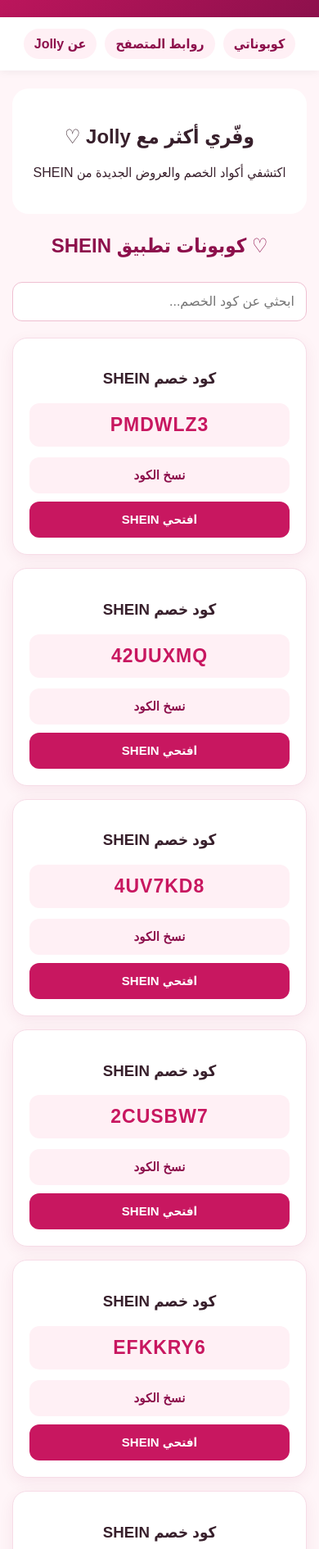
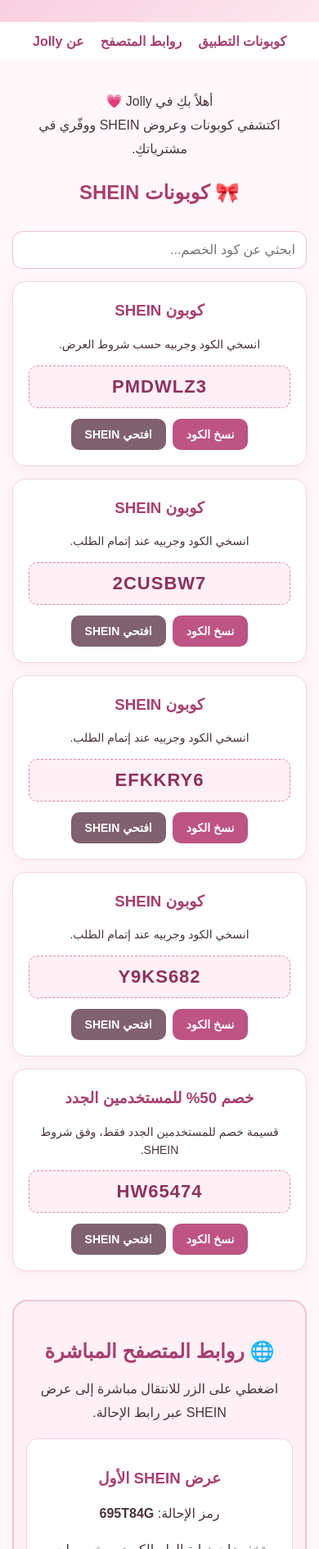
Before and after one commit to maryamsweity60-arch/Jolly, a plain HTML site: page index.html in a window 390 px wide. Shown: the part 110-2000 px from the top of the page at 82% size. Drawn offline with Linux system fonts and the light colour scheme.

Commit message:
Update index.html

```diff
--- a/index.html
+++ b/index.html
@@ -4,321 +4,174 @@
 <head>
 <meta charset="UTF-8">
 <meta name="viewport" content="width=device-width, initial-scale=1.0">
-<title>Jolly | كوبونات SHEIN</title>
+<title>Jolly | كوبونات شي إن</title>
 <style>
-:root {
-  --pink:#c81760;
-  --dark:#8d104c;
-  --light:#fff5f8;
-  --gold:#ffc75a;
-  --white:#fff;
-}
-* {box-sizing:border-box}
-body {
-  margin:0;
-  font-family:Arial,Tahoma,sans-serif;
-  background:var(--light);
-  color:#38202c;
-}
-header {
-  background:linear-gradient(135deg,#c81760,#8d104c);
-  color:white;
-  text-align:center;
-  padding:30px 15px;
-}
-.logo {font-size:38px;font-weight:900;letter-spacing:2px}
-header p {margin:8px 0 0}
-nav {
-  display:flex;
-  justify-content:center;
-  flex-wrap:wrap;
-  gap:10px;
-  padding:14px;
-  background:white;
-  position:sticky;
-  top:0;
-  z-index:5;
-  box-shadow:0 2px 10px #0000000d;
-}
-nav a {
-  text-decoration:none;
-  color:var(--dark);
-  font-weight:bold;
-  padding:9px 13px;
-  border-radius:20px;
-  background:#fff0f5;
-}
-.container {max-width:950px;margin:auto;padding:22px 15px}
-.hero {
-  text-align:center;
-  padding:25px 15px;
-  background:white;
-  border-radius:20px;
-  margin-bottom:25px;
-}
-h2 {color:var(--dark);text-align:center}
-.search {
-  width:100%;
-  padding:14px;
-  border:1px solid #efbfd1;
-  border-radius:12px;
-  font-size:16px;
-  margin:10px 0 20px;
-}
-.grid {
-  display:grid;
-  grid-template-columns:repeat(auto-fit,minmax(220px,1fr));
-  gap:16px;
-}
-.card {
-  background:white;
-  padding:20px;
-  border-radius:18px;
-  text-align:center;
-  box-shadow:0 5px 18px #8d104c12;
-  border:1px solid #f7dce7;
-}
-.code {
-  font-size:23px;
-  font-weight:900;
-  color:var(--pink);
-  background:#fff0f5;
-  padding:13px;
-  border-radius:12px;
-  margin:13px 0;
-  letter-spacing:1px;
-  direction:ltr;
-}
-button,.main-link {
-  display:block;
-  width:100%;
-  border:0;
-  border-radius:12px;
-  padding:13px;
-  margin-top:10px;
-  font-size:15px;
-  font-weight:bold;
-  cursor:pointer;
-  text-decoration:none;
-}
-.copy {background:#fff0f5;color:var(--dark)}
-.activate {background:var(--pink);color:white}
-.activate:hover {background:var(--dark)}
-.browser-section {
-  margin-top:40px;
-  padding:22px;
-  background:#fff;
-  border-radius:20px;
-  border:2px solid #f5c8da;
-}
-.browser-card {
-  border:1px solid #f1cada;
-  border-radius:17px;
-  padding:20px;
-  background:#fffafd;
-  text-align:center;
-}
-.discount {
-  color:var(--pink);
-  font-size:25px;
-  font-weight:900;
-  margin:12px 0;
-}
-.note {font-size:13px;color:#806575;line-height:1.7}
-footer {
-  text-align:center;
-  padding:28px 15px;
-  color:#806575;
-  font-size:13px;
-}
-.hidden {display:none}
+*{box-sizing:border-box}
+body{margin:0;font-family:Arial,sans-serif;background:#fff7fa;color:#49343d}
+header{background:linear-gradient(135deg,#f8c9dc,#fce8f0);text-align:center;padding:30px 15px}
+header h1{font-size:42px;margin:0;color:#a83f70;letter-spacing:2px}
+header p{margin:10px 0 0}
+nav{display:flex;justify-content:center;gap:20px;flex-wrap:wrap;padding:14px;background:#fff}
+nav a{color:#a83f70;text-decoration:none;font-weight:bold}
+.container{max-width:950px;margin:auto;padding:20px 15px}
+h2{text-align:center;color:#a83f70;margin:25px 0 18px}
+.intro{text-align:center;line-height:1.8}
+.search{width:100%;padding:13px;border:1px solid #edbfd1;border-radius:12px;font-size:16px;margin:15px 0}
+.grid{display:grid;grid-template-columns:repeat(auto-fit,minmax(230px,1fr));gap:15px}
+.card{background:white;border:1px solid #f1d5e0;border-radius:16px;padding:19px;text-align:center;box-shadow:0 4px 14px #a83f7010}
+.card h3{color:#a83f70;margin-top:5px}
+.code{font-size:22px;font-weight:bold;letter-spacing:1px;color:#8e315d;background:#fff0f5;border:1px dashed #d98aaa;border-radius:10px;padding:12px;margin:13px 0}
+.card p{line-height:1.6;font-size:14px}
+.actions{display:flex;gap:8px;justify-content:center;flex-wrap:wrap}
+.action{display:inline-block;border:0;border-radius:10px;padding:11px 17px;background:#bd5483;color:white;cursor:pointer;font-weight:bold;text-decoration:none;font-size:14px}
+.action:hover{background:#963b65}
+.action.secondary{background:#80616f}
+.browser-section{margin-top:35px;padding:22px 15px;background:#fff0f5;border:2px solid #edc4d5;border-radius:18px}
+.browser-card{background:white;border-radius:14px;padding:18px;margin:14px 0;text-align:center;border:1px solid #efd2de}
+.browser-card h3{color:#a83f70}
+.browser-card p{line-height:1.7}
+.browser-card a{display:inline-block;text-decoration:none;background:#a83f70;color:white;padding:13px 22px;border-radius:10px;font-weight:bold;margin-top:8px}
+.note{font-size:13px;color:#80616f;text-align:center;line-height:1.7}
+footer{text-align:center;padding:25px;background:#f8dce7;margin-top:30px;font-size:13px;line-height:1.8}
 </style>
 </head>
 <body>
 
 <header>
-  <div class="logo">JOLLY ♡</div>
-  <p>عالمكِ لعروض وكوبونات SHEIN</p>
+<h1>Jolly</h1>
+<p>عالمكِ للتوفير والتسوق الذكي 🌸</p>
 </header>
 
 <nav>
-  <a href="#coupons">كوبوناتي</a>
+<a href="#coupons">كوبونات التطبيق</a>
 <a href="#browser">روابط المتصفح</a>
 <a href="#about">عن Jolly</a>
 </nav>
 
 <main class="container">
-
-  <section class="hero">
-    <h1>وفّري أكثر مع Jolly ♡</h1>
-    <p>اكتشفي أكواد الخصم والعروض الجديدة من SHEIN</p>
-  </section>
+<p class="intro">أهلاً بكِ في Jolly 💗
+<br>اكتشفي كوبونات وعروض SHEIN ووفّري في مشترياتكِ.</p>
 
 <section id="coupons">
-    <h2>♡ كوبونات تطبيق SHEIN</h2>
-    <input class="search" id="search" type="search"
-      placeholder="ابحثي عن كود الخصم..."
-      oninput="filterCoupons()">
+<h2>🎀 كوبونات SHEIN</h2>
+<input class="search" id="search" type="text" placeholder="ابحثي عن كود الخصم...">
 
 <div class="grid" id="couponGrid">
 
-      <article class="card" data-code="PMDWLZ3">
-        <h3>كود خصم SHEIN</h3>
+<div class="card">
+<h3>كوبون SHEIN</h3>
+<p>انسخي الكود وجربيه حسب شروط العرض.</p>
 <div class="code">PMDWLZ3</div>
-        <button class="copy" onclick="copyCode('PMDWLZ3')">نسخ الكود</button>
-        <a class="main-link activate"
-          href="https://onelink.shein.com/36/5r3jyk8cswmo"
-          target="_blank" rel="noopener noreferrer">افتحي SHEIN</a>
-      </article>
+<div class="actions">
+<button class="action" onclick="copyCode('PMDWLZ3')">نسخ الكود</button>
+<a class="action secondary" href="https://onelink.shein.com/36/5r3jyk8cswmo" target="_blank" rel="noopener">افتحي SHEIN</a>
+</div>
+</div>
 
-      <article class="card" data-code="42UUXMQ">
-        <h3>كود خصم SHEIN</h3>
-        <div class="code">42UUXMQ</div>
-        <button class="copy" onclick="copyCode('42UUXMQ')">نسخ الكود</button>
-        <a class="main-link activate"
-          href="https://onelink.shein.com/41/5uz402rv5151"
-          target="_blank" rel="noopener noreferrer">افتحي SHEIN</a>
-      </article>
+<div class="card">
+<h3>كوبون SHEIN</h3>
+<p>انسخي الكود وجربيه عند إتمام الطلب.</p>
+<div class="code">2CUSBW7</div>
+<div class="actions">
+<button class="action" onclick="copyCode('2CUSBW7')">نسخ الكود</button>
+<a class="action secondary" href="https://onelink.shein.com/5/5nux7b9q9r8h" target="_blank" rel="noopener">افتحي SHEIN</a>
+</div>
+</div>
 
-      <article class="card" data-code="4UV7KD8">
-        <h3>كود خصم SHEIN</h3>
-        <div class="code">4UV7KD8</div>
-        <button class="copy" onclick="copyCode('4UV7KD8')">نسخ الكود</button>
-        <a class="main-link activate"
-          href="https://onelink.shein.com/36/5rfczf3mkg25"
-          target="_blank" rel="noopener noreferrer">افتحي SHEIN</a>
-      </article>
+<div class="card">
+<h3>كوبون SHEIN</h3>
+<p>انسخي الكود وجربيه عند إتمام الطلب.</p>
+<div class="code">EFKKRY6</div>
+<div class="actions">
+<button class="action" onclick="copyCode('EFKKRY6')">نسخ الكود</button>
+<a class="action secondary" href="https://onelink.shein.com/46/5xw8wdgueujn" target="_blank" rel="noopener">افتحي SHEIN</a>
+</div>
+</div>
 
-      <article class="card" data-code="2CUSBW7">
-        <h3>كود خصم SHEIN</h3>
-        <div class="code">2CUSBW7</div>
-        <button class="copy" onclick="copyCode('2CUSBW7')">نسخ الكود</button>
-        <a class="main-link activate"
-          href="https://onelink.shein.com/5/5nux7b9q9r8h"
-          target="_blank" rel="noopener noreferrer">افتحي SHEIN</a>
-      </article>
+<div class="card">
+<h3>كوبون SHEIN</h3>
+<p>انسخي الكود وجربيه عند إتمام الطلب.</p>
+<div class="code">Y9KS682</div>
+<div class="actions">
+<button class="action" onclick="copyCode('Y9KS682')">نسخ الكود</button>
+<a class="action secondary" href="https://onelink.shein.com/39/5tpdkig6d4yv" target="_blank" rel="noopener">افتحي SHEIN</a>
+</div>
+</div>
 
-      <article class="card" data-code="EFKKRY6">
-        <h3>كود خصم SHEIN</h3>
-        <div class="code">EFKKRY6</div>
-        <button class="copy" onclick="copyCode('EFKKRY6')">نسخ الكود</button>
-        <a class="main-link activate"
-          href="https://onelink.shein.com/46/5xw8wdgueujn"
-          target="_blank" rel="noopener noreferrer">افتحي SHEIN</a>
-      </article>
-
-      <article class="card" data-code="Y9KS682">
-        <h3>كود خصم SHEIN</h3>
-        <div class="code">Y9KS682</div>
-        <button class="copy" onclick="copyCode('Y9KS682')">نسخ الكود</button>
-        <a class="main-link activate"
-          href="https://onelink.shein.com/39/5tpdkig6d4yv"
-          target="_blank" rel="noopener noreferrer">افتحي SHEIN</a>
-      </article>
-
-      <article class="card" data-code="HW65474">
-        <h3>خصم للمستخدمين الجدد فقط</h3>
+<div class="card">
+<h3>خصم 50% للمستخدمين الجدد</h3>
+<p>قسيمة خصم للمستخدمين الجدد فقط، وفق شروط SHEIN.</p>
 <div class="code">HW65474</div>
-        <div class="discount">خصم 50%</div>
-        <button class="copy" onclick="copyCode('HW65474')">نسخ الكود</button>
-        <a class="main-link activate"
-          href="https://onelink.shein.com/57/655despoa16q"
-          target="_blank" rel="noopener noreferrer">افتحي SHEIN</a>
-      </article>
+<div class="actions">
+<button class="action" onclick="copyCode('HW65474')">نسخ الكود</button>
+<a class="action secondary" href="https://onelink.shein.com/57/655despoa16q" target="_blank" rel="noopener">افتحي SHEIN</a>
+</div>
+</div>
 
 </div>
 </section>
 
 <section id="browser" class="browser-section">
-    <h2>♡ روابط المتصفح وتفعيل الخصم</h2>
-    <p style="text-align:center">
-      اختاري العرض واضغطي على زر التفعيل للانتقال مباشرة إلى SHEIN.
-    </p>
+<h2>🌐 روابط المتصفح المباشرة</h2>
+<p class="intro">اضغطي على الزر للانتقال مباشرة إلى عرض SHEIN عبر رابط الإحالة.</p>
 
-    <div class="grid">
+<div class="browser-card">
+<h3>عرض SHEIN الأول</h3>
+<p>رمز الإحالة: <strong>695T84G</strong></p>
+<p>تخفيضات نهاية العام الكبرى – خصومات تصل إلى 85% حسب شروط العرض.</p>
+<a href="https://m.shein.com/il/ark/11776?goods_id=6683322380&amp;aff_id=695T84G&amp;ref=www&amp;rep=dir&amp;ret=m" target="_blank" rel="noopener">افتحي العرض على SHEIN</a>
+</div>
 
-      <article class="browser-card">
-        <h3>تخفيضات نهاية العام الكبرى</h3>
-        <div class="discount">خصم يصل إلى 85%</div>
-        <div class="code">695T84G</div>
-        <button class="activate"
-          onclick="activateOffer('695T84G','https://onelink.shein.com/59/67hoptflzzn4')">
-          فعّلي الخصم الآن
-        </button>
-        <p class="note">سيحاول الموقع نسخ الكود وفتح عرض SHEIN مباشرة.</p>
-      </article>
+<div class="browser-card">
+<h3>عرض SHEIN الثاني</h3>
+<p>رمز الإحالة: <strong>PMDWLZ3</strong></p>
+<a href="https://m.shein.com/il/ark/11776?goods_id=6358053465&amp;aff_id=PMDWLZ3&amp;ref=www&amp;rep=dir&amp;ret=m" target="_blank" rel="noopener">افتحي العرض على SHEIN</a>
+</div>
 
-      <article class="browser-card">
-        <h3>عرض SHEIN عبر المتصفح</h3>
-        <div class="code">PMDWLZ3</div>
-        <button class="activate"
-          onclick="activateOffer('PMDWLZ3','https://m.shein.com/il/ark/11776?goods_id=6358053465&aff_id=PMDWLZ3&ref=www&rep=dir&ret=m')">
-          فعّلي الخصم الآن
-        </button>
-        <p class="note">سيحاول الموقع نسخ الكود وفتح عرض SHEIN مباشرة.</p>
-      </article>
-
-    </div>
+<p class="note">تفتح الروابط موقع SHEIN مباشرة. تطبيق الخصم داخل السلة يخضع لشروط وتوفر العرض لدى SHEIN.</p>
 </section>
 
-  <section id="about" class="hero" style="margin-top:30px">
-    <h2>عن Jolly ♡</h2>
-    <p>Jolly يجمع لكِ أكواد وعروض SHEIN في مكان واحد لتسهيل التسوق والتوفير.</p>
-    <p class="note">قد تحتوي الروابط على روابط إحالة تسويقية، وقد نحصل على عمولة عند استيفاء شروط البرنامج.</p>
+<section id="about">
+<h2>💗 عن Jolly</h2>
+<p class="intro">Jolly يساعدكِ في الوصول إلى كوبونات وعروض SHEIN بسهولة.
+قد يحصل الموقع على عمولة من بعض روابط الإحالة عند إتمام عمليات شراء مؤهلة، دون تكلفة إضافية عليكِ.</p>
 </section>
-
 </main>
 
 <footer>
-  Jolly ♡ جميع الحقوق محفوظة
+Jolly © 2026
+<br>جميع الحقوق محفوظة
 </footer>
 
 <script>
-async function copyCode(code) {
-  try {
-    await navigator.clipboard.writeText(code);
-    alert('تم نسخ الكود: ' + code);
-  } catch (error) {
+function copyCode(code){
+ if(navigator.clipboard && window.isSecureContext){
+  navigator.clipboard.writeText(code)
+  .then(()=>alert('تم نسخ الكود: '+code))
+  .catch(()=>fallbackCopy(code));
+ }else{
   fallbackCopy(code);
  }
 }
-
-function fallbackCopy(code) {
-  const field = document.createElement('textarea');
-  field.value = code;
+function fallbackCopy(code){
+ const field=document.createElement('textarea');
+ field.value=code;
  document.body.appendChild(field);
  field.select();
-  try {
+ try{
   document.execCommand('copy');
-    alert('تم نسخ الكود: ' + code);
-  } catch (error) {
-    alert('انسخي الكود يدوياً: ' + code);
+  alert('تم نسخ الكود: '+code);
+ }catch(e){
+  alert('انسخي الكود يدوياً: '+code);
  }
  field.remove();
 }
-
-function activateOffer(code, url) {
-  // فتح الرابط فور الضغط لتقليل احتمال منع النافذة من المتصفح
-  const newTab = window.open(url, '_blank');
-
-  // محاولة نسخ الكود في الوقت نفسه
-  copyCode(code);
-
-  // إذا منع المتصفح فتح تبويب جديد، نفتح الرابط في الصفحة الحالية
-  if (!newTab) {
-    window.location.href = url;
-  }
-}
-
-function filterCoupons() {
-  const value = document.getElementById('search').value.toUpperCase();
-  document.querySelectorAll('#couponGrid .card').forEach(card => {
-    card.classList.toggle(
-      'hidden',
-      !card.dataset.code.includes(value)
-    );
+document.getElementById('search').addEventListener('input',function(){
+ const value=this.value.trim().toLowerCase();
+ document.querySelectorAll('#couponGrid .card').forEach(card=>{
+  card.style.display=card.innerText.toLowerCase().includes(value)?'block':'none';
  });
-}
+});
 </script>
 
 </body>
```
Lines whose indentation alone changed are shown as unchanged.
